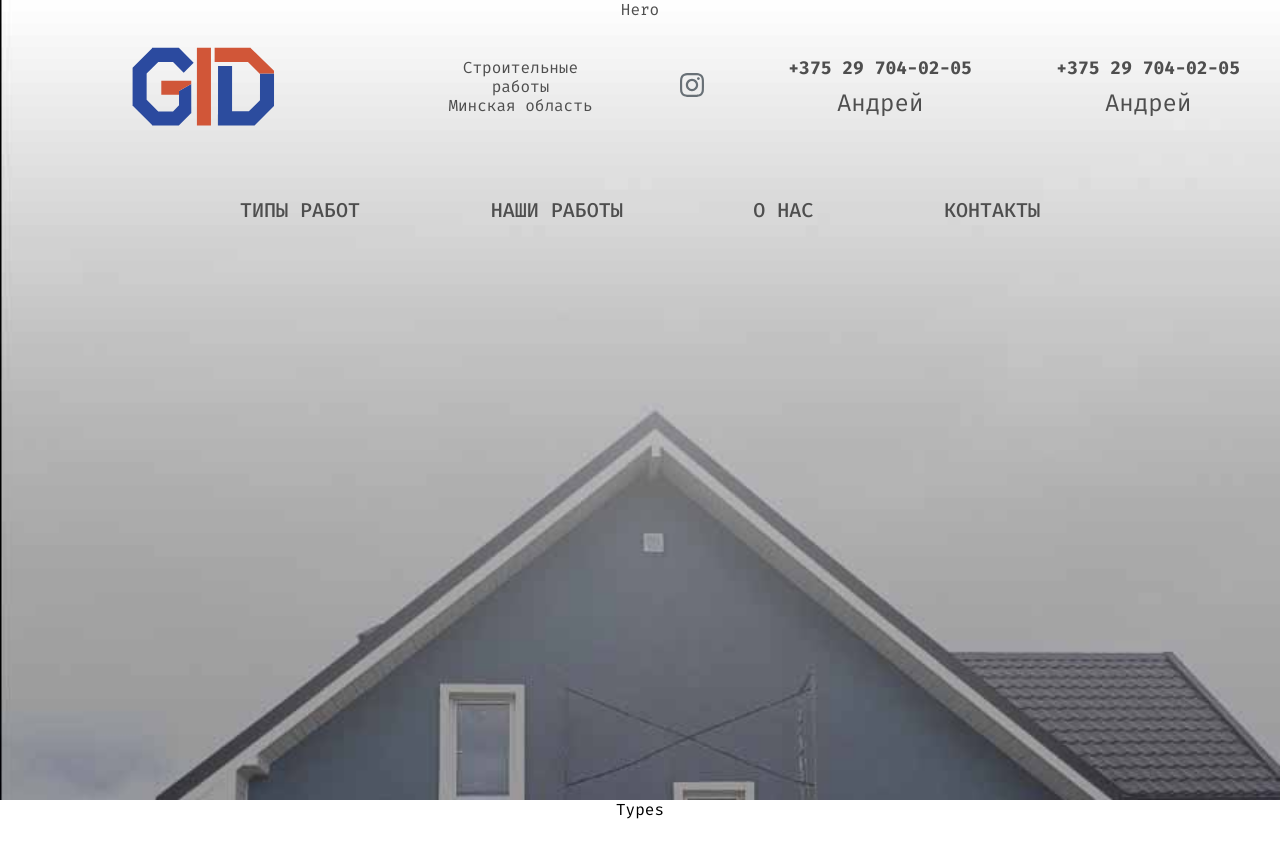
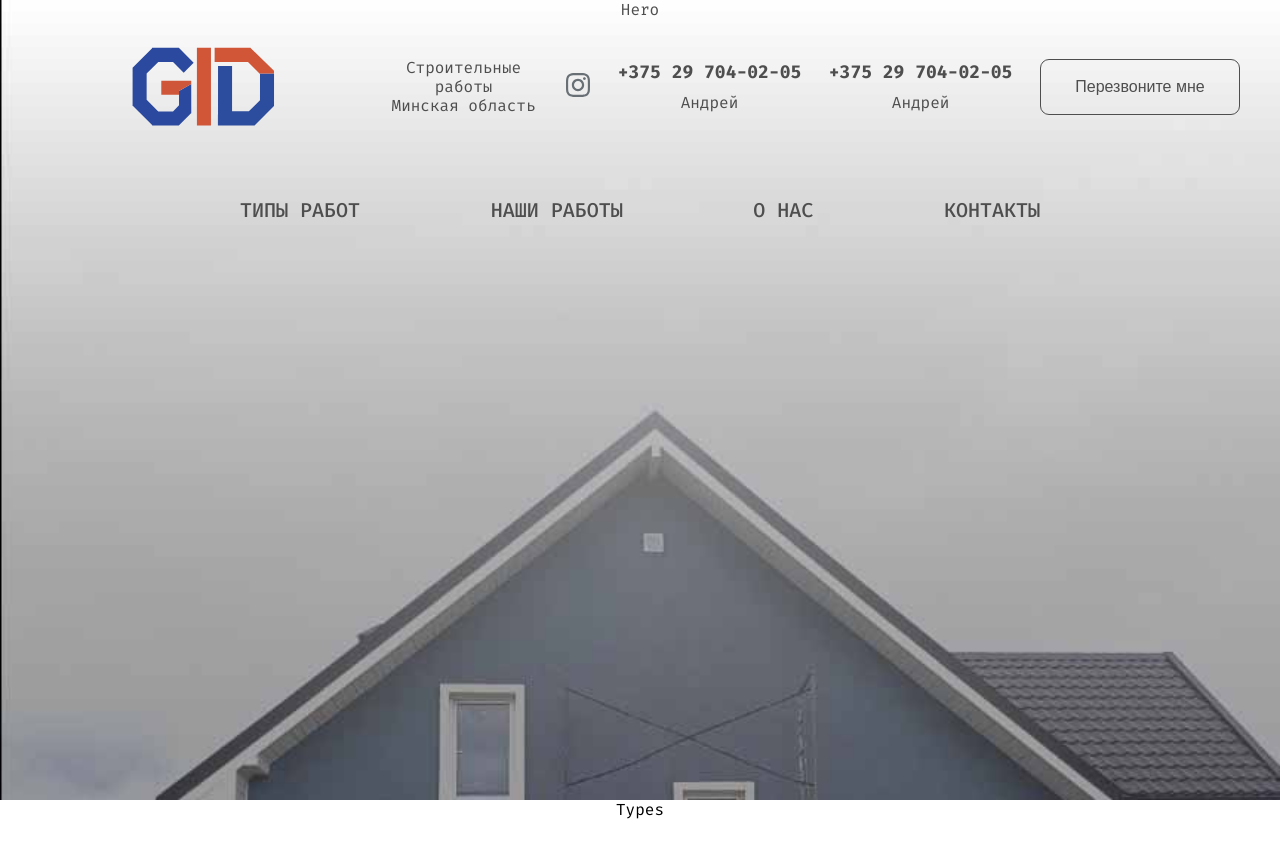
Before and after one commit to gemnet12/stroy-gid, a plain HTML site: page index.html in a window 1280 px wide. Shown: the top 858 px of the page. Drawn offline with Linux system fonts and the light colour scheme.

Commit message:
modal fix header

```diff
--- a/index.html
+++ b/index.html
@@ -31,7 +31,7 @@
                         <span class="nav-phone-name">Андрей</span>
                     </div>
                 </a>
-                <button id="callback-modal" class="btn-mob btn-yell">Перезвоните мне</button>
+                <button id="callback-modal-mob" class="btn-mob btn-yell">Перезвоните мне</button>
                 <button id="callback-modal" class="btn btn-dark-transp">Перезвоните мне</button>
             </div>
             <ul class="nav-downbar">
--- a/script.js
+++ b/script.js
@@ -10,11 +10,13 @@
 //}
 
 const modal = document.querySelector('#modal');
-const headModalButton = document.querySelector('#callback-modal');
+const headModalButton = document.querySelectorAll('#callback-modal,#callback-modal-mob');
 const formModal = document.querySelector('.form-modal');
 
-headModalButton.addEventListener('click', (e) => {
-    modal.classList.replace('modal','modal-active');
+headModalButton.forEach((btn) => {
+    btn.addEventListener('click', (e) => {
+        modal.classList.replace('modal','modal-active');
+    })
 })
 
 modal.addEventListener('click', (e) => {
--- a/style.css
+++ b/style.css
@@ -171,6 +171,14 @@ main {
         display: none;
     }
 
+    .btn {
+        display: block;
+        font-size: 16px;
+        width: 200px;
+        padding: 18px 0;
+        border-radius: 9px;
+    }
+
     .btn-dark-transp:hover {
         display: block;
         border: 1px solid var(--def-yeallow);
@@ -223,6 +231,7 @@ main {
 
     .nav-phone-name {
         margin-top: 10px;
+        font-size: 16px;
     }
 
     .nav-downbar {
```
